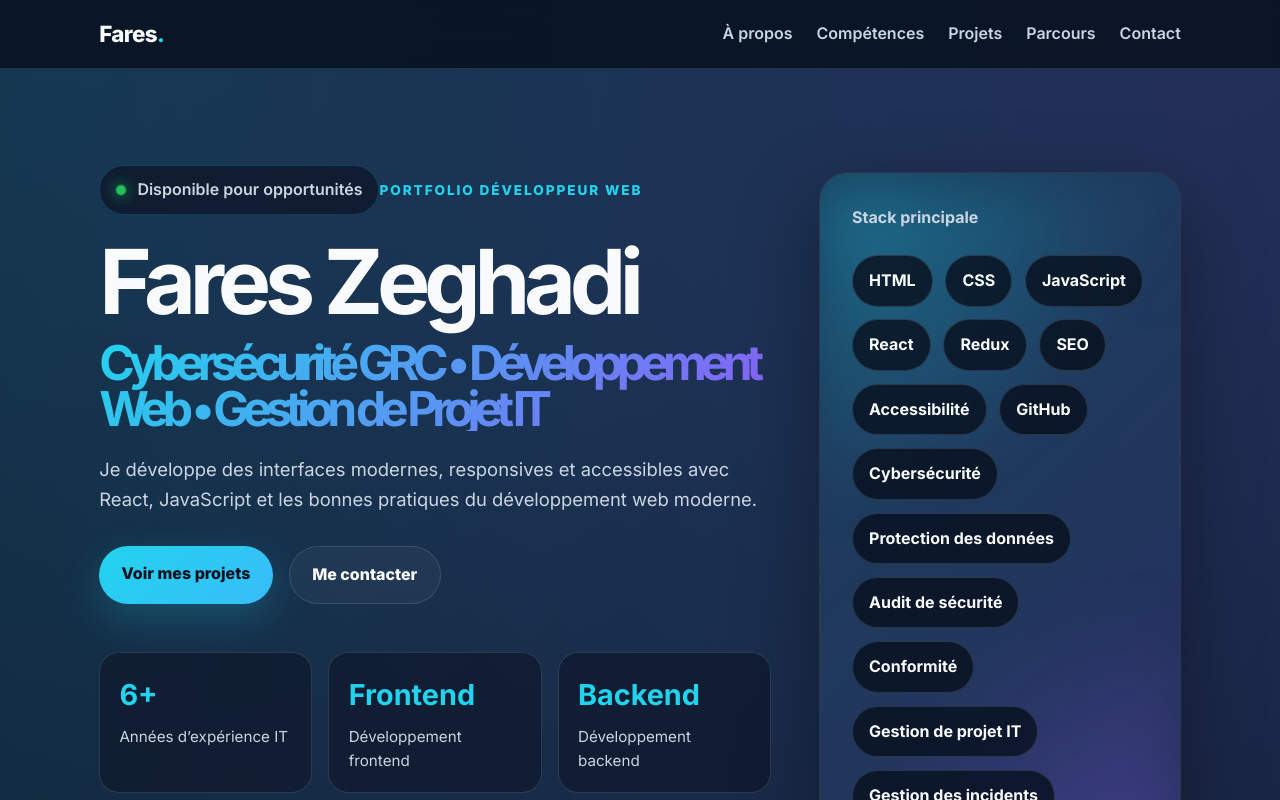
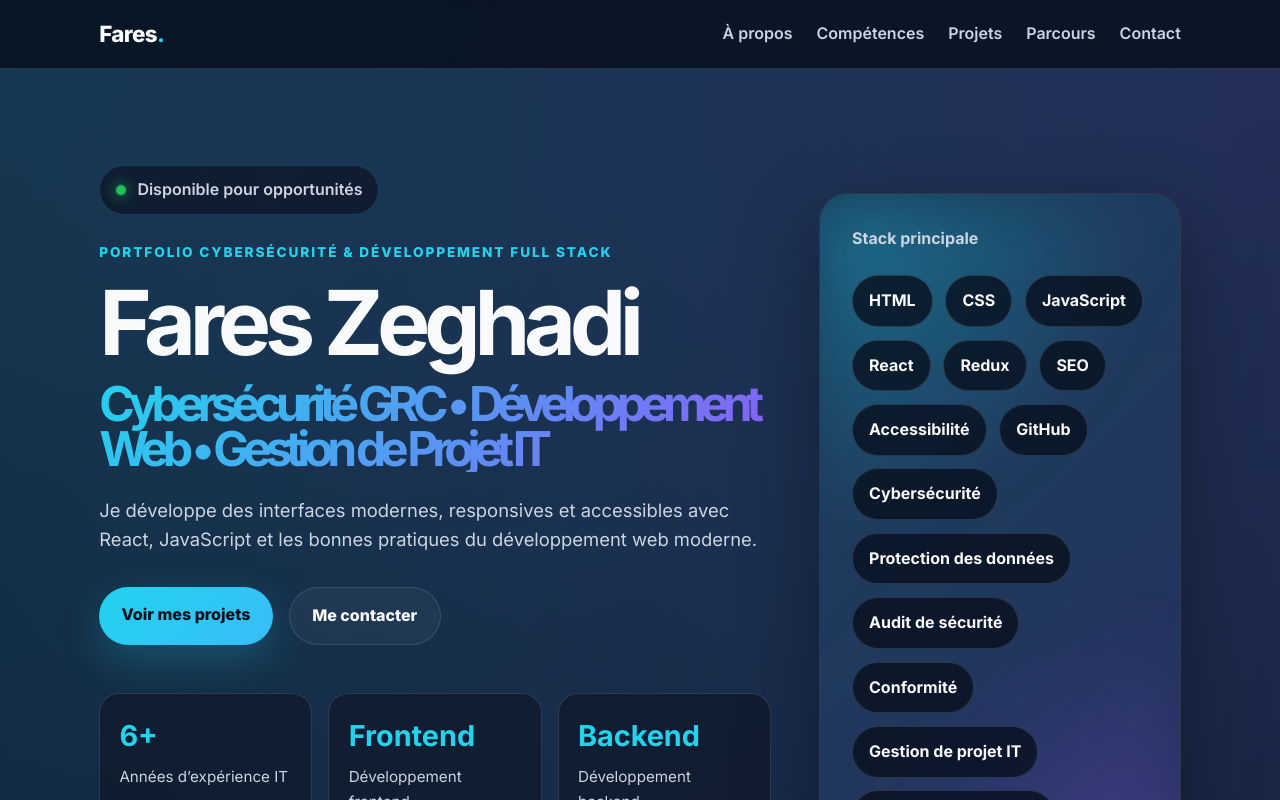
Before and after one commit to Fares570/portfolio-fares, a React (Vite) app: page / in a window 1280 px wide. Shown: the top 800 px of the page. Built offline with nearby package versions, Linux system fonts and the light colour scheme.

Commit message:
Modification titre portfolio

```diff
--- a/src/components/Hero.jsx
+++ b/src/components/Hero.jsx
@@ -7,7 +7,7 @@ function Hero() {
           Disponible pour opportunités
         </div>
 
-        <p className="eyebrow">Portfolio Développeur Web</p>
+        <p className="eyebrow">Portfolio Cybersécurité & Développement Full Stack</p>
 
         <h1>
           Fares Zeghadi
```
